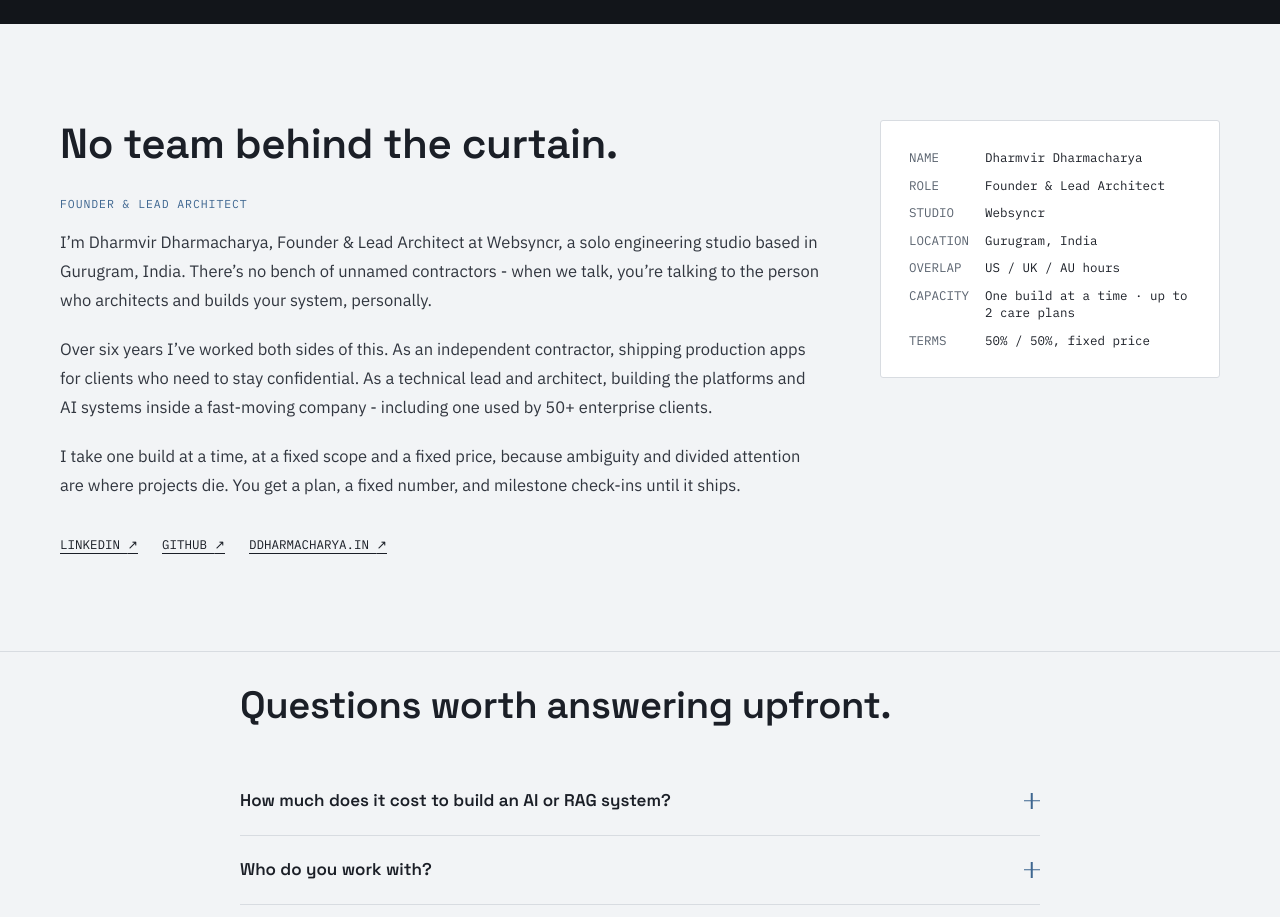
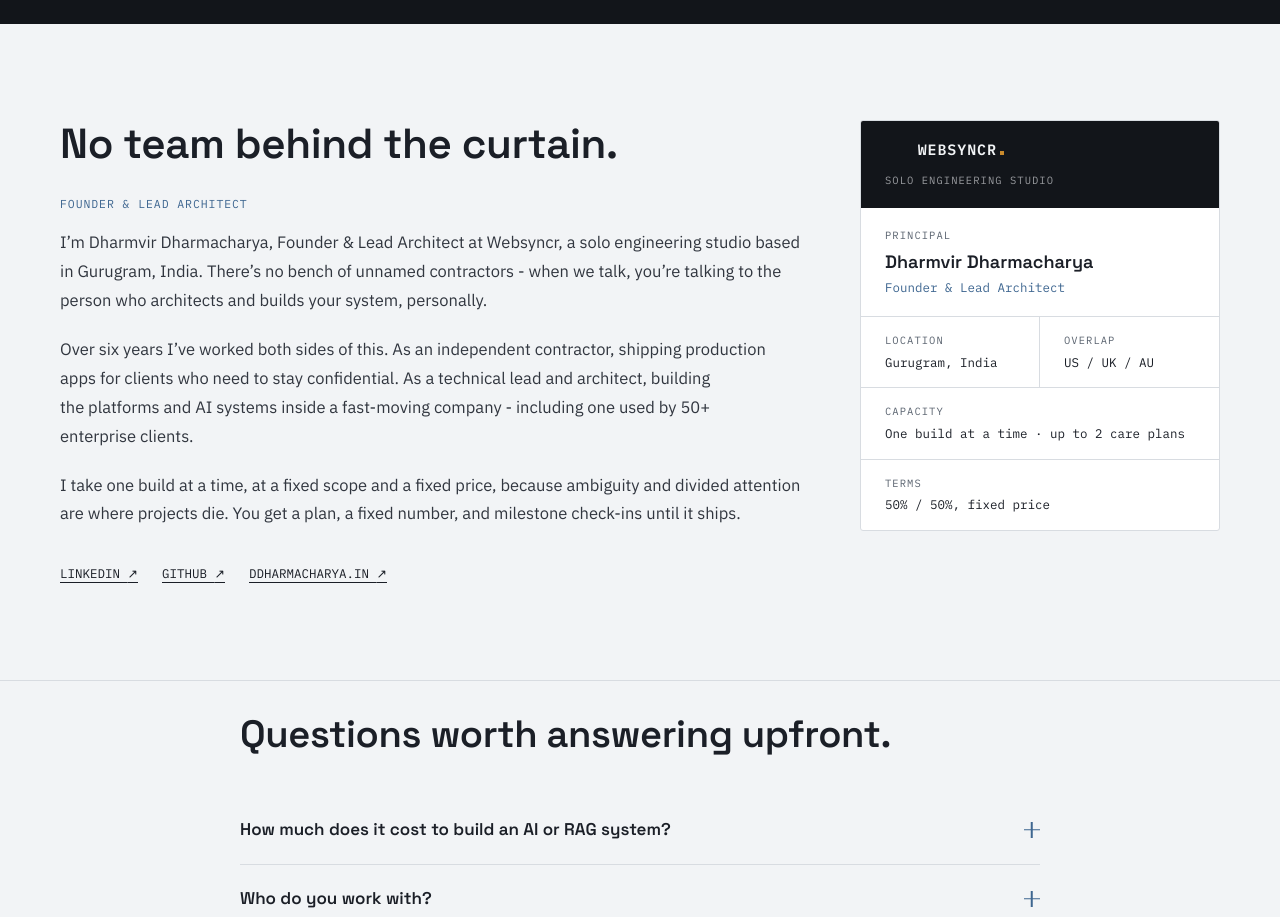
Before and after one commit to DDharma/websyncr_live, a Next.js app: page / in a window 1280 px wide. Shown: the part 5780-6697 px from the top of the page. Built offline with nearby package versions, Linux system fonts and the light colour scheme.

Commit message:
About Me section also updated

```diff
--- a/src/components/sections/About.tsx
+++ b/src/components/sections/About.tsx
@@ -1,11 +1,12 @@
 /**
- * Founder credit sheet plus the at-a-glance facts table.
- * The role is an h3 under the section h2, keeping the person below the studio.
+ * Founder credit plus the studio title block — named for the data plate on an engineering drawing.
+ * Each inner array of `studioFacts` is one row; a row holding one fact spans the card.
  */
 
 import { SectionHeading } from '@/components/ui/Section';
 import { Sheet } from '@/components/ui/Sheet';
-import { aboutParagraphs, titleBlock } from '@/content/content';
+import { Wordmark } from '@/components/ui/Wordmark';
+import { aboutParagraphs, studioFacts } from '@/content/content';
 import { founder, externalLinkProps } from '@/lib/site';
 
 const PROFILE_LINK =
@@ -54,14 +55,36 @@ export function About() {
           </ul>
         </div>
 
-        <Sheet className="min-w-0 flex-[0_1_340px] self-start p-7">
-          <dl className="m-0 grid grid-cols-[auto_1fr] gap-x-4 gap-y-2.5 font-mono text-mmd">
-            {titleBlock.map(([label, value]) => (
-              <div key={label} className="col-span-2 grid grid-cols-subgrid">
-                <dt className="text-muted uppercase">{label}</dt>
-                <dd className="m-0 text-ink">{value}</dd>
-              </div>
-            ))}
+        <Sheet className="min-w-0 flex-[0_1_360px] self-start overflow-hidden">
+          <div className="bg-void px-6 py-5">
+            <Wordmark tone="inverse" />
+            <p className="mt-2 font-mono text-m2xs tracking-sheet text-inverse/60 uppercase">
+              Solo engineering studio
+            </p>
+          </div>
+
+          <div className="border-b border-rule px-6 py-5">
+            <p className="mb-2 font-mono text-m2xs tracking-sheet text-muted uppercase">Principal</p>
+            <p className="text-h5 font-display text-ink">{founder.name}</p>
+            <p className="mt-1 font-mono text-mmd text-blueprint">{founder.role}</p>
+          </div>
+
+          <dl className="m-0 grid grid-cols-2">
+            {studioFacts.flatMap((row, r) =>
+              row.map((fact, c) => (
+                <div
+                  key={fact.label}
+                  className={`px-6 py-4 ${row.length === 1 ? 'col-span-2' : ''} ${
+                    r < studioFacts.length - 1 ? 'border-b border-rule' : ''
+                  } ${c === 0 && row.length > 1 ? 'border-r border-rule' : ''}`}
+                >
+                  <dt className="mb-1.5 font-mono text-m2xs tracking-sheet text-muted uppercase">
+                    {fact.label}
+                  </dt>
+                  <dd className="m-0 font-mono text-mmd text-ink">{fact.value}</dd>
+                </div>
+              ))
+            )}
           </dl>
         </Sheet>
       </div>
--- a/src/content/content.ts
+++ b/src/content/content.ts
@@ -317,14 +317,15 @@ export const aboutParagraphs: readonly string[] = [
   'I take one build at a time, at a fixed scope and a fixed price, because ambiguity and divided attention are where projects die. You get a plan, a fixed number, and milestone check-ins until it ships.',
 ];
 
-export const titleBlock: readonly [string, string][] = [
-  ['Name', 'Dharmvir Dharmacharya'],
-  ['Role', 'Founder & Lead Architect'],
-  ['Studio', 'Websyncr'],
-  ['Location', 'Gurugram, India'],
-  ['Overlap', 'US / UK / AU hours'],
-  ['Capacity', 'One build at a time · up to 2 care plans'],
-  ['Terms', '50% / 50%, fixed price'],
+export type StudioFact = { label: string; value: string };
+
+export const studioFacts: readonly (readonly StudioFact[])[] = [
+  [
+    { label: 'Location', value: 'Gurugram, India' },
+    { label: 'Overlap', value: 'US / UK / AU' },
+  ],
+  [{ label: 'Capacity', value: 'One build at a time · up to 2 care plans' }],
+  [{ label: 'Terms', value: '50% / 50%, fixed price' }],
 ];
 
 export const briefFields = [
```
